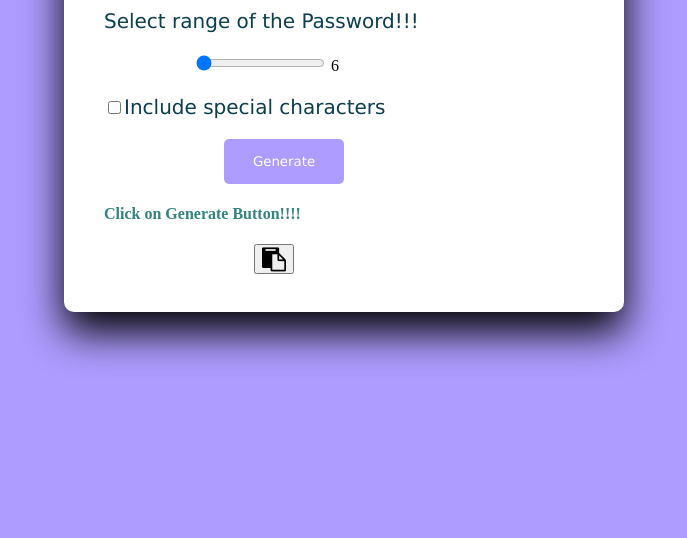
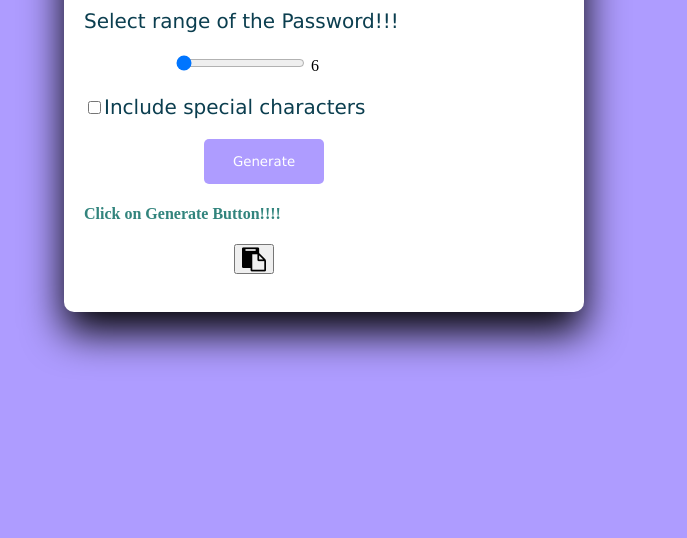
Before and after one commit to 03JEEt/Password-Generator, a plain HTML site: page index.html in a window 1280 px wide. Shown: the part 262-800 px from the top of the page, without its empty margins (320-1007 px from the left). Drawn offline with Linux system fonts and the light colour scheme.

Commit message:
Update index.css

```diff
--- a/index.css
+++ b/index.css
@@ -5,7 +5,7 @@
     top:20%;
     left:30%;
     right:30%;
-    padding: 20px 40px;
+    padding: 20px 20px;
     border-radius: 10px;
     box-shadow: 0 20px 40px black;
 }
```
